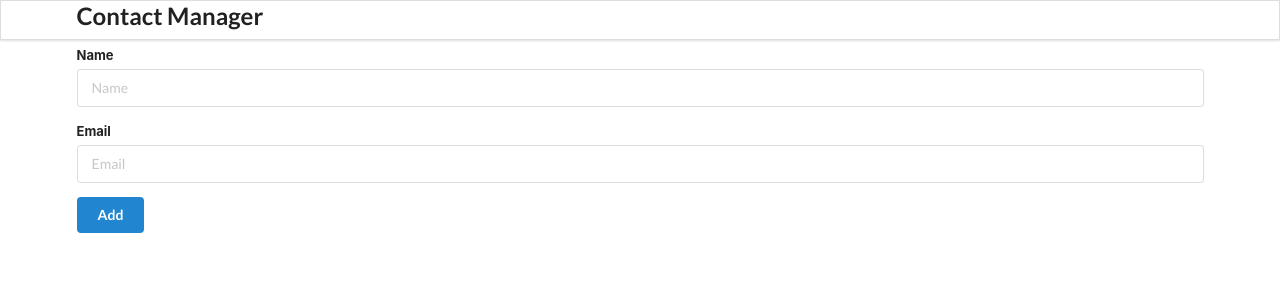
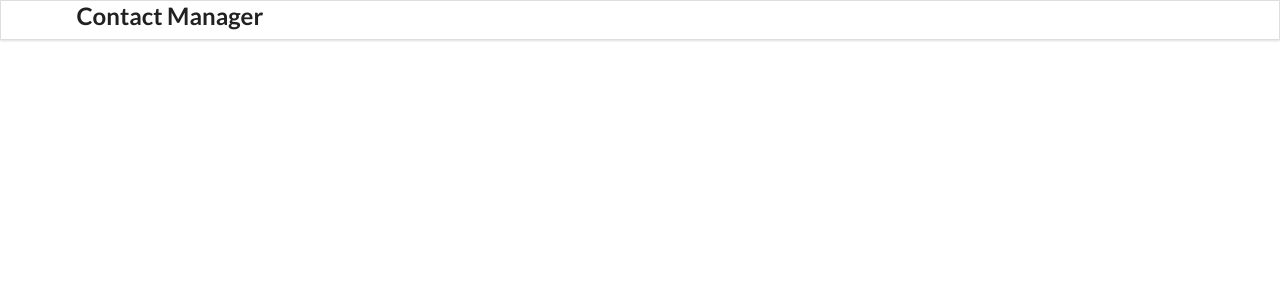
Before and after one commit to bykeal/Reactintro, a React (Create React App) app: page / in a window 1280 px wide. Shown: the top 300 px of the page. Built offline with nearby package versions, Linux system fonts and the light colour scheme.

Commit message:
learned  react router and how pass props with it

```diff
--- a/src/components/App.js
+++ b/src/components/App.js
@@ -1,4 +1,5 @@
 import React, {useState, useEffect} from "react";
+import { BrowserRouter as Router, Switch, Routes, Route } from "react-router-dom";
 // import {uuid} from 'uuidv4';
 import './App.css';
 import Header from './Header';
@@ -33,9 +34,16 @@ function App() {
 
   return (
     <div className="ui container">
-      <Header />
-      <AddContact addcontacthandler = {addcontacthandler}/>
-      <ContactList contacts={contacts} deleteHandler={RemoveContact}/>
+      <Router>
+        <Header />
+        <Routes>
+          <Route path="/" exact element={<ContactList contacts={contacts} deleteHandler={RemoveContact}/>} />
+          <Route path="/add" exact element={<AddContact addcontacthandler = {addcontacthandler}/>} />
+        </Routes>
+        {/* <AddContact addcontacthandler = {addcontacthandler}/> */}
+        {/* <ContactList contacts={contacts} deleteHandler={RemoveContact}/> */}
+      </Router>
+
     </div>
 
   );
```
